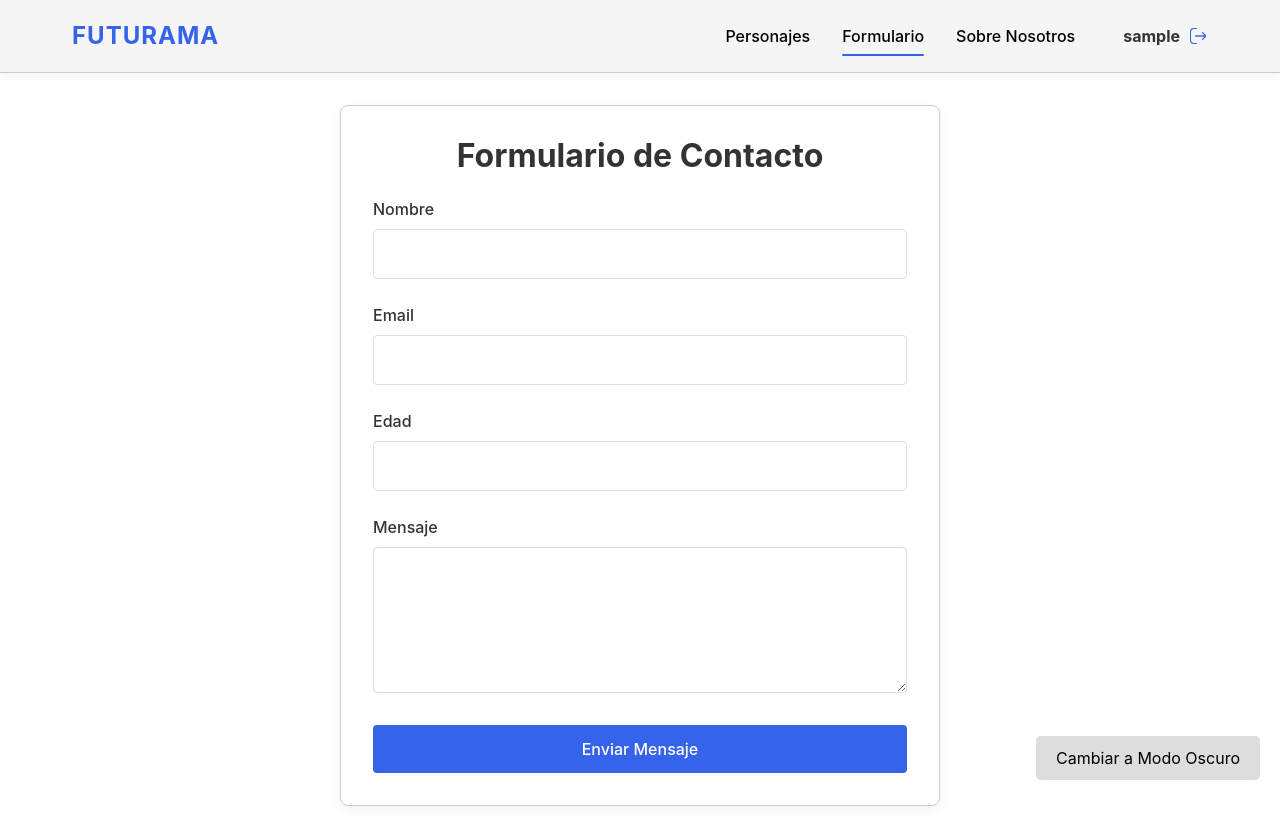
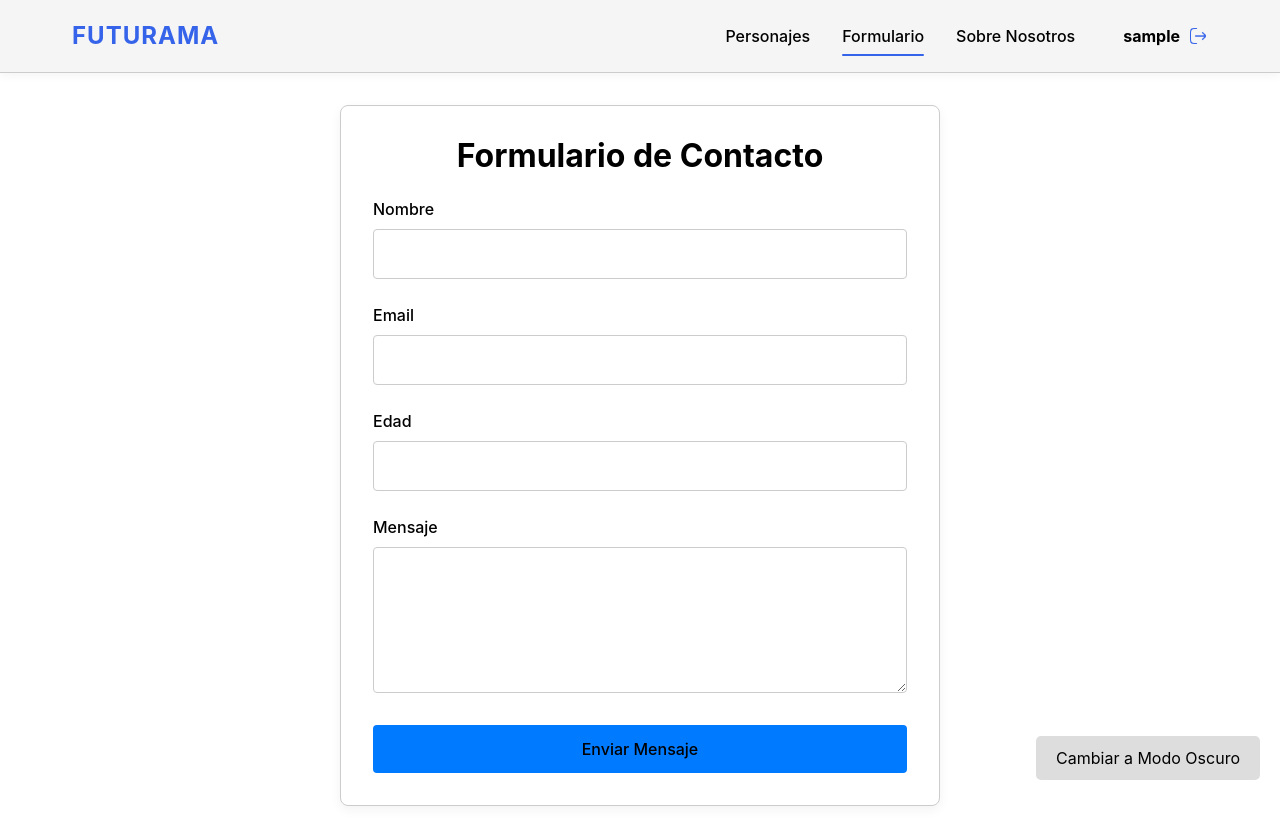
Before and after one commit to LinaFer29/Futurama, a React (Vite) app: page /form in a window 1280 px wide. Built offline with nearby package versions, Linux system fonts and the light colour scheme; sample sign-in values are in the browser's storage.

Commit message:
Modo oscuro final

```diff
--- a/src/components/Characters/CharacterCard.jsx
+++ b/src/components/Characters/CharacterCard.jsx
@@ -13,15 +13,12 @@ function CharacterCard({ character }) {
     const StyleCard = {
       backgroundColor: modoOscuro ? "#333" : "#eee",
       color: modoOscuro ? "#fff" : "#000",
-      border: modoOscuro ? "1px solid #aaa" : "1px solid #ccc ",
 
     };
 
     const textStyle = {
       color: modoOscuro ? "#fff" : "#000",
     };
-
-
 
   return (
     <Link to={`/characters/${id}`} className="card-link">
@@ -36,9 +33,9 @@ function CharacterCard({ character }) {
             }}
           />
         </div>
-        <div className="character-info" style={textStyle}>
-          <h2>{fullName}</h2>
-          <p>Especie: {species}</p>
+        <div className="character-info" >
+          <h2 style={textStyle}>{fullName}</h2>
+          <p style={textStyle}>Especie: {species}</p>
         </div>
       </div>
     </Link>
--- a/src/components/Characters/CharacterDetail.jsx
+++ b/src/components/Characters/CharacterDetail.jsx
@@ -1,9 +1,13 @@
 import { useState, useEffect } from 'react';
 import { useParams } from 'react-router-dom';
 import './CharacterDetail.css';
+import { useContext } from "react";
+import { ThemeContext } from "../../ThemeContext";
+
 
 function CharacterDetail() {
     // Obtener el ID del personaje de la URL
+    const { modoOscuro } = useContext(ThemeContext);
     const { id } = useParams();
     const [character, setCharacter] = useState(null);
     const [loading, setLoading] = useState(true);
@@ -29,6 +33,25 @@ function CharacterDetail() {
         fetchCharacter();
     }, [id]);
 
+    const detailcontainerStyle = {
+    backgroundColor: modoOscuro ? "#333" : "#eee",
+    color: modoOscuro ? "#fff" : "#000",
+    };
+
+    const titleStyle = {
+    color: modoOscuro ? "#fff" : "#000",
+    };
+
+    const labelStyle = {
+    color: modoOscuro ? "#fff" : "#000",
+    };
+
+    const buttonStyle = {
+    backgroundColor: modoOscuro ? "#444" : "#007bff",
+    color: modoOscuro ? "#fff" : "#000",
+    border: modoOscuro ? "1px solid #555" : "none",
+    };
+
     if (loading) {
         return <div className="loading">Cargando personajes...</div>;
     }
@@ -46,27 +69,32 @@ function CharacterDetail() {
             {/* <h1>Detalles del Personaje</h1> */}
 
             {/* <h2>{`${character.name.first} ${character.name.middle} ${character.name.last}`}</h2> */}
-            <h1>{`${character.name.first} ${character.name.middle || ''} ${character.name.last}`}</h1>
-            <div className="character-detail">
+            <h1 style={titleStyle}>{`${character.name.first} ${character.name.middle || ""} ${character.name.last}`}</h1>
+            <div className="character-detail"style={detailcontainerStyle}>
 
                 <div className="character-detail-image">
                     <img src={character.images.main} alt={`${character.name.first} ${character.name.middle} ${character.name.last}`} />
                 </div>
 
                 <div className="character-description">
-                    <h2>Genero</h2>
-                    <p> {character.gender}</p>
-                    <h2>Especie</h2>
-                    <p> {character.species}</p>
-                    <h2>Hogar</h2>
-                    <p> {character.homePlanet || 'No Definido'}</p>
-                    <h2>Edad</h2>
-                    <p> {character.age}</p>
-                    <h2>Ocupación</h2>
-                    <p> {character.occupation || 'No Definido'}</p>
+                    <   h2 style={labelStyle}>Genero</h2>
+                    <p style={labelStyle}>{character.gender}</p>
+                    <h2 style={labelStyle}>Especie</h2>
+                    <p style={labelStyle}>{character.species}</p>
+
+                    <h2 style={labelStyle}>Hogar</h2>
+                    <p style={labelStyle}>{character.homePlanet || "No Definido"}</p>
+
+                    <h2 style={labelStyle}>Edad</h2>
+                    <p style={labelStyle}>{character.age}</p>
+
+                    <h2 style={labelStyle}>Ocupación</h2>
+                    <p style={labelStyle}>{character.occupation || "No Definido"}</p>
+
                 </div>
             </div>
-            <button onClick={() => window.history.back()} className='button-return'>← Volver</button>
+            <button onClick={() => window.history.back()} className="button-return" style={buttonStyle}> ← Volver</button>
+
         </div>
     );
 }
--- a/src/components/Characters/CharacterList.jsx
+++ b/src/components/Characters/CharacterList.jsx
@@ -1,8 +1,12 @@
 import { useState, useEffect } from 'react';
 import CharacterCard from './CharacterCard';
 import './CharacterList.css';
+import { useContext } from "react";
+import { ThemeContext } from '../../ThemeContext';
+
 
 function CharacterList() {
+  const { modoOscuro } = useContext(ThemeContext);
   const [characters, setCharacters] = useState([]);
   const [filteredCharacters, setFilteredCharacters] = useState([]);
   const [searchTerm, setSearchTerm] = useState('');
@@ -12,6 +16,7 @@ function CharacterList() {
 
   // Cargar los personajes desde la API
   useEffect(() => {
+
     const fetchCharacters = async () => {
       try {
         const response = await fetch('https://api.sampleapis.com/futurama/characters');
@@ -69,6 +74,11 @@ function CharacterList() {
     setSearchTerm(e.target.value);
   };
 
+  const titleStyle = {
+    color: modoOscuro ? "#fff" : "#000",
+  };
+
+
   if (loading) {
     return <div className="loading">Cargando personajes...</div>;
   }
@@ -79,7 +89,7 @@ function CharacterList() {
 
   return (
     <div className="character-container">
-      <h1>Personajes de Futurama</h1>
+      <h1 style={titleStyle}>Personajes de Futurama</h1>
 
       <div className="search-container">
         <input
--- a/src/components/Form/ContactForm.jsx
+++ b/src/components/Form/ContactForm.jsx
@@ -94,13 +94,34 @@ function ContactForm() {
 
   const formStyle = {
     backgroundColor: modoOscuro ? '#222' : '#fff',
-    color: modoOscuro ? 'white' : 'black',
+    color: modoOscuro ? "#fff" : "#000",
     border: modoOscuro ? '1px solid #555' : '1px solid #ccc',
   };
 
+  const inputStyle = {
+    backgroundColor: modoOscuro ? '#333' : '#fff',
+    color: modoOscuro ? "#fff" : "#000",
+    border: modoOscuro ? '1px solid #555' : '1px solid #ccc',
+  };
+
+  const buttonStyle = {
+    backgroundColor: modoOscuro ? '#444' : '#007bff',
+    color: modoOscuro ? "#fff" : "#000",
+    border: modoOscuro ? '1px solid #555' : 'none',
+  };
+
+  const labelStyle = {
+    color: modoOscuro ? "#fff" : "#000",
+  };
+
+  const titleStyle = {
+    color: modoOscuro ? "#fff" : "#000",
+  };
+
+
   return (
     <div className="form-container" style={formStyle}>
-      <h1>Formulario de Contacto</h1>
+      <h1 style={titleStyle}>Formulario de Contacto</h1>
 
       {submitted && (
         <div className="success-message">
@@ -110,7 +131,7 @@ function ContactForm() {
 
       <form onSubmit={handleSubmit} className="contact-form">
         <div className="form-group">
-          <label htmlFor="name">Nombre</label>
+        <label htmlFor="name" style={labelStyle}>Nombre</label>
           <input
             type="text"
             id="name"
@@ -118,12 +139,13 @@ function ContactForm() {
             value={formData.name}
             onChange={handleChange}
             className={errors.name ? 'error' : ''}
+            style={inputStyle}
           />
           {errors.name && <span className="error-text">{errors.name}</span>}
         </div>
 
         <div className="form-group">
-          <label htmlFor="email">Email</label>
+        <label htmlFor="email" style={labelStyle}>Email</label>
           <input
             type="email"
             id="email"
@@ -131,12 +153,14 @@ function ContactForm() {
             value={formData.email}
             onChange={handleChange}
             className={errors.email ? 'error' : ''}
+            style={inputStyle}
+
           />
           {errors.email && <span className="error-text">{errors.email}</span>}
         </div>
 
         <div className="form-group">
-          <label htmlFor="age">Edad</label>
+        <label htmlFor="age" style={labelStyle}>Edad</label>
           <input
             type="number"
             id="age"
@@ -144,12 +168,13 @@ function ContactForm() {
             value={formData.age}
             onChange={handleChange}
             className={errors.age ? 'error' : ''}
+            style={inputStyle}
           />
           {errors.age && <span className="error-text">{errors.age}</span>}
         </div>
 
         <div className="form-group">
-          <label htmlFor="message">Mensaje</label>
+        <label htmlFor="message" style={labelStyle}>Mensaje</label>
           <textarea
             id="message"
             name="message"
@@ -157,11 +182,12 @@ function ContactForm() {
             onChange={handleChange}
             rows="5"
             className={errors.message ? 'error' : ''}
+            style={inputStyle}
           ></textarea>
           {errors.message && <span className="error-text">{errors.message}</span>}
         </div>
 
-        <button type="submit" className="submit-button">
+        <button type="submit" className="submit-button" style={buttonStyle}>
           Enviar Mensaje
         </button>
       </form>
--- a/src/components/Layout/Layout.jsx
+++ b/src/components/Layout/Layout.jsx
@@ -2,10 +2,10 @@ import { Outlet } from 'react-router-dom';
 import Navbar from './Navbar';
 import './Layout.css';
 
-function Layout({ onLogout }) { // <== Recibirlo aquí
+function Layout({ onLogout }) {
   return (
     <div className="layout">
-      <Navbar onLogout={onLogout} /> {/* SOLO UNA VEZ */}
+      <Navbar onLogout={onLogout} />
       <main className="main-content">
         <Outlet />
       </main>
--- a/src/components/Layout/Navbar.jsx
+++ b/src/components/Layout/Navbar.jsx
@@ -48,6 +48,7 @@ function Navbar({ onLogout }) {
   };
 
 
+
   return (
     <nav className="navbar" style={navbarStyle}>
       <div className="navbar-container">
@@ -81,8 +82,8 @@ function Navbar({ onLogout }) {
           </Link>
 
             {username && (
-            <div onClick={toggleMenu} className="user-menu" style={userMenuStyle}>
-              <span  className="username">
+            <div onClick={toggleMenu} className="user-menu">
+              <span className="username" style={userMenuStyle}>
                 {username}
               </span>
                 <img src="/img/cerrar-sesion-de-usuario.png" alt="Icon Cerrar Sesion" className='icon-logout' />
--- a/src/components/about/About.css
+++ b/src/components/about/About.css
@@ -4,13 +4,13 @@
 
 .about-title {
   font-size: 2.5rem;
-  color: #2c3e50;
+  color: #5392d9;
   margin-bottom: 10px;
 }
 
 .about-subtitle {
   font-size: 1.2rem;
-  color: #34495e;
+  color: #5ea1e5;
 }
 
 .decorative-line {
```
